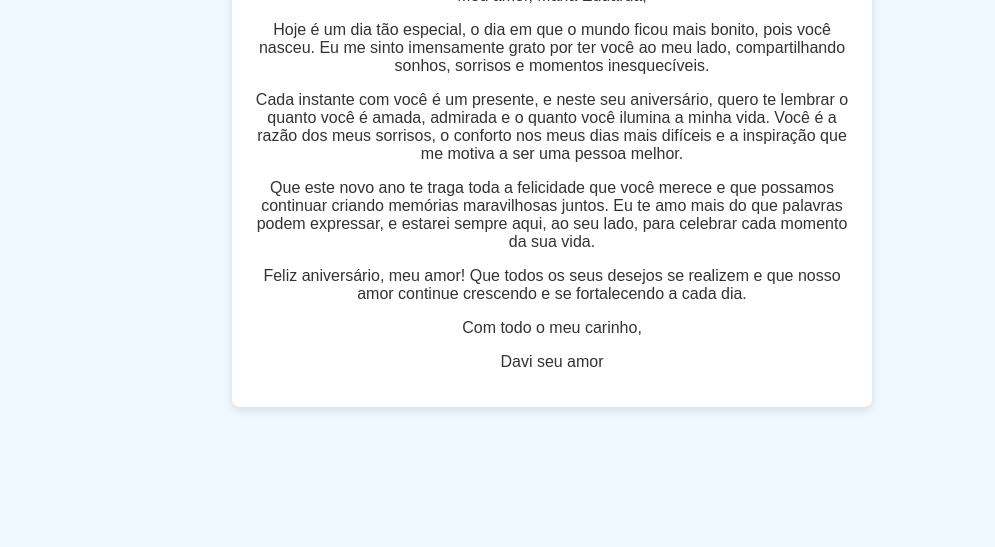
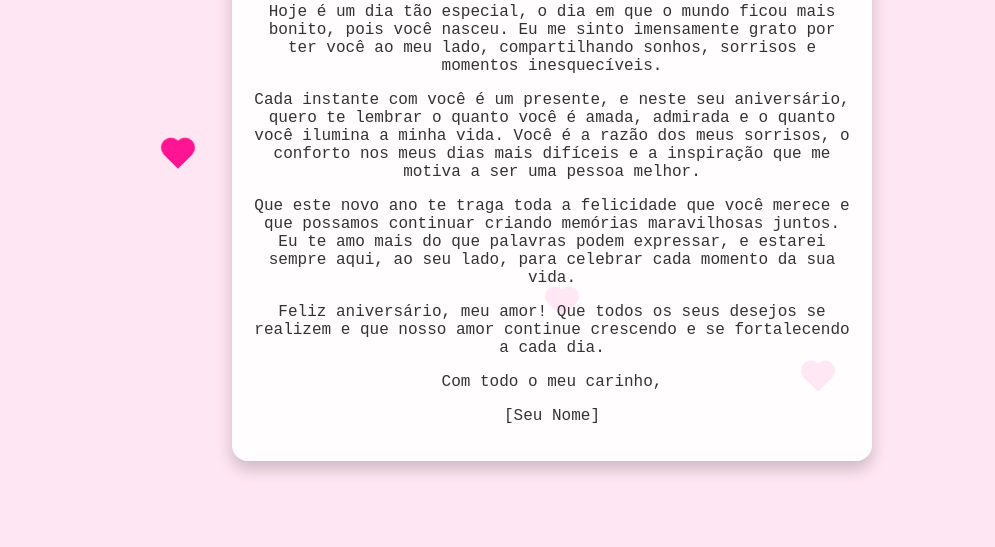
Before and after one commit to Davi0101/Teste-, a plain HTML site: page index.html in a window 1280 px wide. Shown: the part 253-800 px from the top of the page, without its empty margins (88-1083 px from the left). Drawn offline with Linux system fonts and the light colour scheme.

Commit message:
Add files via upload

```diff
--- a/index.html
+++ b/index.html
@@ -6,29 +6,71 @@
     <title>Feliz Aniversário, Maria Eduarda!</title>
     <style>
         body {
-            font-family: Arial, sans-serif;
-            background-color: #f0f8ff;
+            font-family: 'Courier New', Courier, monospace;
+            background-color: #ffe6f2;
             color: #333;
             display: flex;
             align-items: center;
             justify-content: center;
             height: 100vh;
             margin: 0;
+            overflow: hidden;
         }
         .container {
             text-align: center;
             max-width: 600px;
             padding: 20px;
-            border-radius: 8px;
-            background-color: white;
-            box-shadow: 0 4px 8px rgba(0, 0, 0, 0.1);
+            border-radius: 16px;
+            background-color: rgba(255, 255, 255, 0.9);
+            box-shadow: 0 8px 16px rgba(0, 0, 0, 0.2);
+            position: relative;
+            z-index: 1;
         }
         h1 {
-            color: #ff69b4;
+            color: #ff1493;
+        }
+        .heart {
+            position: absolute;
+            width: 20px;
+            height: 20px;
+            background-color: #ff1493;
+            transform: rotate(45deg);
+            animation: float 5s infinite;
+        }
+        .heart::before, .heart::after {
+            content: '';
+            position: absolute;
+            width: 20px;
+            height: 20px;
+            background-color: #ff1493;
+            border-radius: 50%;
+        }
+        .heart::before {
+            top: -10px;
+            left: 0;
+        }
+        .heart::after {
+            top: 0;
+            left: -10px;
+        }
+        @keyframes float {
+            0%, 100% {
+                transform: translateY(0) rotate(45deg);
+            }
+            50% {
+                transform: translateY(-20px) rotate(45deg);
+            }
         }
     </style>
 </head>
 <body>
+    <!-- Corações flutuantes -->
+    <div class="heart" style="top: 20%; left: 10%; animation-delay: 0s;"></div>
+    <div class="heart" style="top: 30%; left: 80%; animation-delay: 2s;"></div>
+    <div class="heart" style="top: 70%; left: 50%; animation-delay: 4s;"></div>
+    <div class="heart" style="top: 50%; left: 20%; animation-delay: 1s;"></div>
+    <div class="heart" style="top: 80%; left: 70%; animation-delay: 3s;"></div>
+
     <div class="container">
         <h1>Feliz Aniversário, Maria Eduarda!</h1>
         <p>Meu amor, Maria Eduarda,</p>
@@ -37,7 +79,7 @@
         <p>Que este novo ano te traga toda a felicidade que você merece e que possamos continuar criando memórias maravilhosas juntos. Eu te amo mais do que palavras podem expressar, e estarei sempre aqui, ao seu lado, para celebrar cada momento da sua vida.</p>
         <p>Feliz aniversário, meu amor! Que todos os seus desejos se realizem e que nosso amor continue crescendo e se fortalecendo a cada dia.</p>
         <p>Com todo o meu carinho,</p>
-        <p>Davi seu amor</p>
+        <p>[Seu Nome]</p>
     </div>
 </body>
 </html>
```
